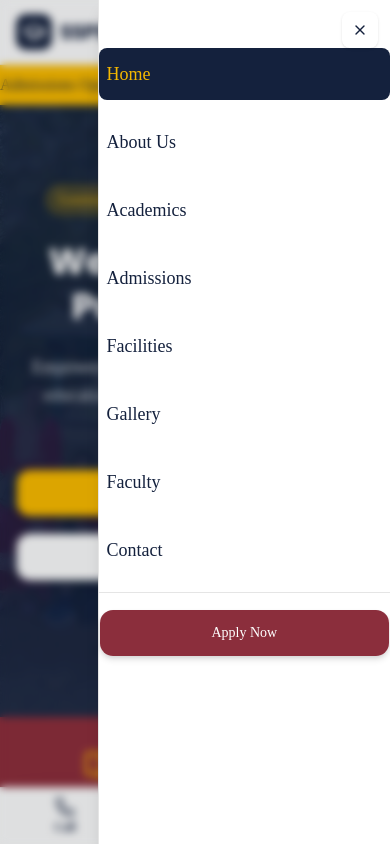
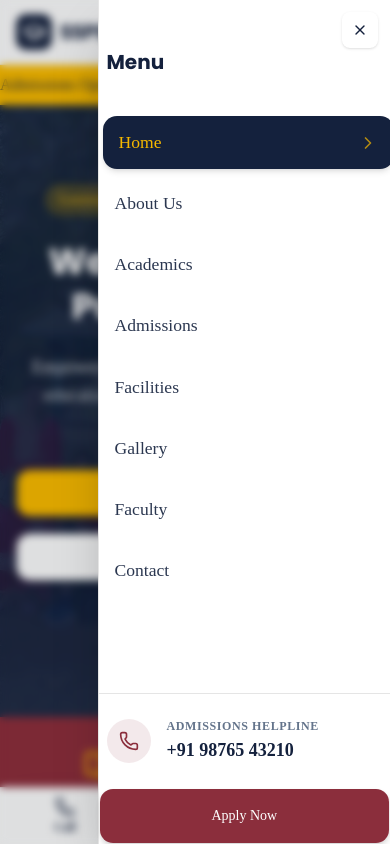
Before and after one commit to AdarshJha05/SS_School_demo, a Next.js app: page / in a window 390 px wide. Both pictures are taken after a click on the button 362 px from the left and 32 px from the top of the page. Shown: the top 844 px of the page. Built offline with nearby package versions, Linux system fonts and the light colour scheme.

Commit message:
Enhance mobile menu drawer UI with better padding, hover effects, and contact info

```diff
--- a/src/components/Navbar.tsx
+++ b/src/components/Navbar.tsx
@@ -3,7 +3,7 @@
 import React, { useState } from 'react';
 import Link from 'next/link';
 import { usePathname } from 'next/navigation';
-import { Menu, Moon, Sun, Languages, GraduationCap } from 'lucide-react';
+import { Menu, Moon, Sun, Languages, GraduationCap, Phone, ChevronRight } from 'lucide-react';
 import { useI18n } from '@/i18n/DictionaryContext';
 import { useTheme } from 'next-themes';
 import { Button, buttonVariants } from '@/components/ui/button';
@@ -90,31 +90,45 @@ export function Navbar() {
                 <SheetTrigger className="inline-flex items-center justify-center rounded-md p-2 hover:bg-muted transition-colors" aria-label="Open menu">
                   <Menu className="h-6 w-6" />
                 </SheetTrigger>
-                <SheetContent side="right" className="w-[300px] sm:w-[400px] pt-12">
-                  <SheetTitle className="sr-only">Mobile Menu</SheetTitle>
-                  <div className="flex flex-col space-y-4">
+                <SheetContent side="right" className="w-[300px] sm:w-[400px] pt-12 flex flex-col h-full border-l-0 sm:border-l shadow-2xl">
+                  <SheetTitle className="text-xl font-bold mb-4 px-2">Menu</SheetTitle>
+                  <div className="flex-1 overflow-y-auto pr-2 pb-6 -mr-2">
+                    <div className="flex flex-col space-y-2 mt-2">
                       {navLinks.map((link) => {
                         const isActive = pathname === link.href || (pathname.startsWith(link.href) && link.href !== '/');
                         return (
                           <Link
                             key={link.name}
                             href={link.href}
-                          className={`px-2 py-3 rounded-md text-lg font-medium transition-colors ${
+                            className={`px-4 py-3.5 rounded-xl text-[1.1rem] font-medium transition-all duration-200 flex items-center justify-between ${
                               isActive
-                              ? 'bg-school-navy text-school-yellow dark:bg-muted dark:text-primary'
-                              : 'hover:bg-muted'
+                                ? 'bg-school-navy text-school-yellow shadow-md dark:bg-muted dark:text-primary translate-x-1'
+                                : 'hover:bg-muted text-foreground/90 hover:text-foreground hover:translate-x-1'
                             }`}
                             onClick={() => setIsOpen(false)}
                           >
-                          {link.name}
+                            <span>{link.name}</span>
+                            <ChevronRight className={`h-5 w-5 transition-transform ${isActive ? 'text-school-yellow/70 opacity-100' : 'text-muted-foreground opacity-0 group-hover:opacity-100 -translate-x-2 group-hover:translate-x-0'}`} />
                           </Link>
                         );
                       })}
-                    <div className="pt-4 border-t">
-                      <Link href="/admissions" onClick={() => setIsOpen(false)} className={buttonVariants({ size: "lg", className: "w-full bg-school-maroon hover:bg-school-maroon/90 text-white" })}>
+                    </div>
+                  </div>
+                  <div className="pt-6 border-t mt-auto space-y-6">
+                    <div className="space-y-4 px-2">
+                      <div className="flex items-center gap-4">
+                        <div className="bg-school-maroon/10 dark:bg-school-maroon/20 p-3 rounded-full text-school-maroon dark:text-school-maroon-light">
+                          <Phone className="h-5 w-5" />
+                        </div>
+                        <div>
+                          <p className="text-xs font-semibold uppercase tracking-wider text-muted-foreground mb-0.5">Admissions Helpline</p>
+                          <a href="tel:+919876543210" className="font-bold text-foreground text-lg hover:text-school-maroon transition-colors">+91 98765 43210</a>
+                        </div>
+                      </div>
+                    </div>
+                    <Link href="/admissions" onClick={() => setIsOpen(false)} className={buttonVariants({ size: "lg", className: "w-full h-14 bg-school-maroon hover:bg-school-maroon/90 text-white rounded-xl shadow-lg text-lg" })}>
                       {t.nav.applyNow}
                     </Link>
-                    </div>
                   </div>
                 </SheetContent>
               </Sheet>
```
Lines whose indentation alone changed are shown as unchanged.
